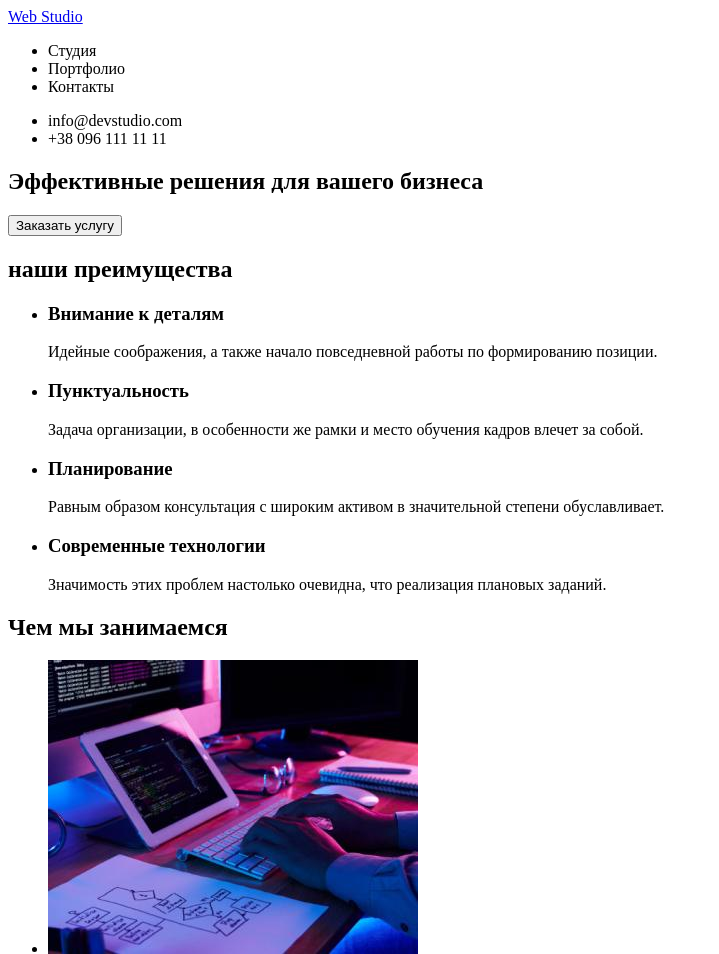
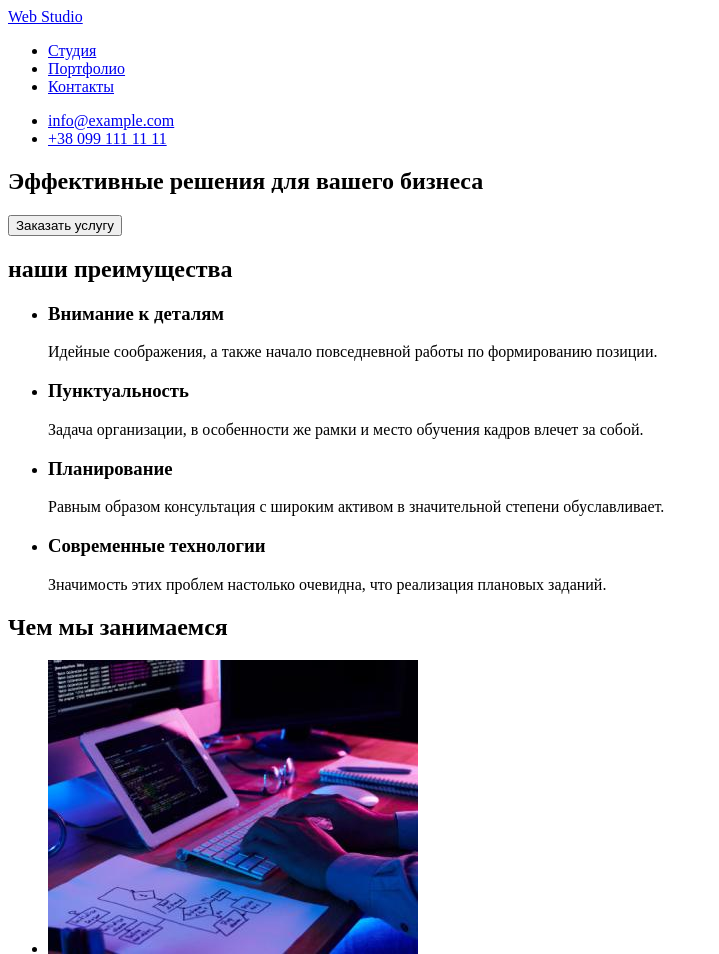
Before and after one commit to Boris-br/goit-markup-hw-01, a plain HTML site: page index.html in a window 1280 px wide. Shown: the top 954 px of the page, without its empty margins (0-719 px from the left). Drawn offline with Linux system fonts and the light colour scheme.

Commit message:
Доработка ДЗ 1

```diff
--- a/index.html
+++ b/index.html
@@ -11,14 +11,14 @@
         <a href="#">Web Studio</a>
         <nav>
             <ul>
-                <li><a href="#"></a>Студия</li>
-                <li><a href="#"></a>Портфолио</li>
-                <li><a href="#"></a>Контакты</li>
+                <li><a href="#">Студия</a></li>
+                <li><a href="#">Портфолио</a></li>
+                <li><a href="#">Контакты</a></li>
             </ul>
         </nav>
             <ul>
-                <li><a href="#"></a>info@devstudio.com</li>
-                <li><a href="#"></a>+38 096 111 11 11</li>
+                <li><a href="mailto:info@example.com">info@example.com</a></li>
+                <li><a href="tel:+380991111111">+38 099 111 11 11</a></li>
             </ul>
     </header>
     <main>
@@ -80,17 +80,19 @@
             </ul>
     </main>
     <footer>
+        <a href="#">Web Studio</a>
         <address>
-            <a href="">Web Studio</a>
             <ul>
                 <li>
-                    <p>г. Киев, пр-т Леси Украинки, 26</p>
+                    <p>
+                        <a href="#">г. Киев, пр-т Леси Украинки, 26</a>
+                    </p>
                 </li>
                 <li>
-                    <a href="">info@example.com</a>
+                    <a href="mailto:info@example.com">info@example.com</a>
                 </li>
                 <li>
-                    <a href="">+38 099 111 11 11</a>
+                    <a href="tel:+380991111111">+38 099 111 11 11</a>
                 </li>
             </ul>
         </address>
```
